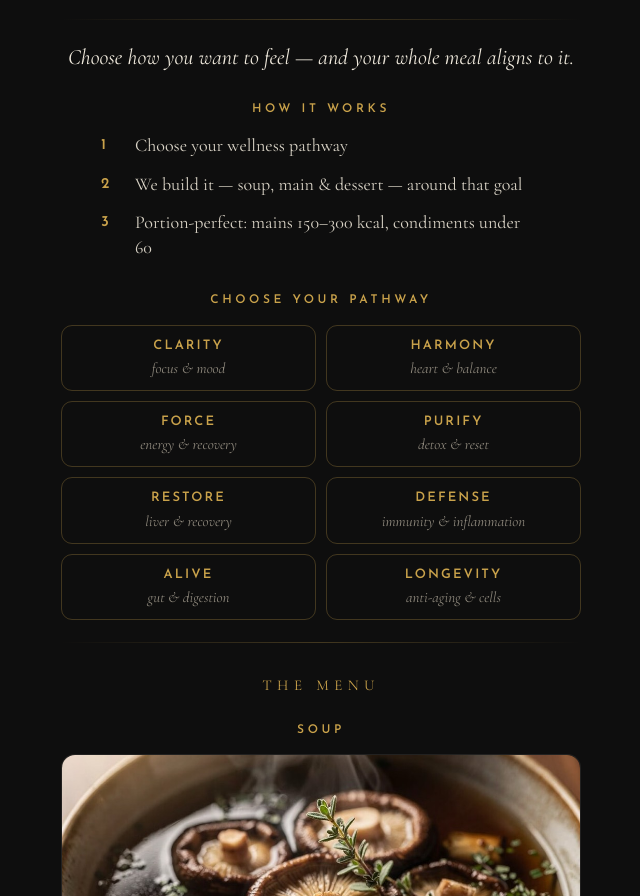
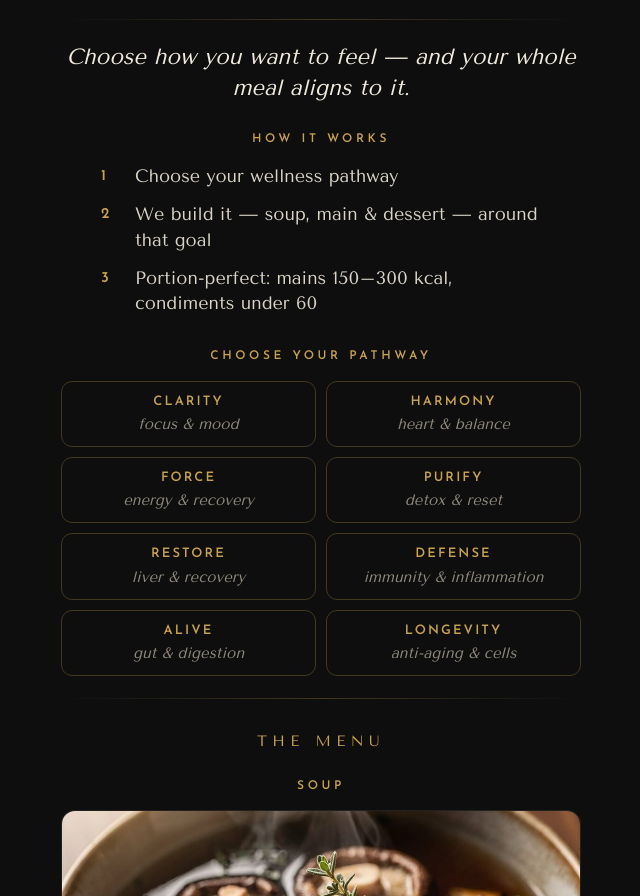
Before and after one commit to amruth9459/nutrition-nest-menu, a plain HTML site: page index.html in a window 1280 px wide. Shown: the part 219-1115 px from the top of the page, without its empty margins (319-959 px from the left). Drawn offline with nearby package versions, Linux system fonts and the light colour scheme.

Commit message:
Tenor Sans typography
Co-Authored-By: Claude Opus 4.8 (1M context) <noreply@anthropic.com>

```diff
--- a/index.html
+++ b/index.html
@@ -4,12 +4,12 @@
 <meta name="theme-color" content="#0e0e0e">
 <title>THE FUNCTIONAL PLATE — Nutrition Nest</title>
 <link rel="preconnect" href="https://fonts.googleapis.com"><link rel="preconnect" href="https://fonts.gstatic.com" crossorigin>
-<link href="https://fonts.googleapis.com/css2?family=Cormorant+Garamond:ital,wght@0,400;0,500;0,600;1,400;1,500&family=Josefin+Sans:wght@300;400;600&display=swap" rel="stylesheet">
+<link href="https://fonts.googleapis.com/css2?family=Tenor+Sans&family=Josefin+Sans:wght@300;400;600&display=swap" rel="stylesheet">
 <style>
 *{box-sizing:border-box;margin:0;padding:0}
 :root{--bg:#0e0e0e;--gold:#c9a24b;--ink:#f1ece1;--muted:#8f897d;--card:#161514;--line:rgba(201,162,75,.28)}
 html{scroll-behavior:smooth}
-body{background:var(--bg);color:var(--ink);font-family:'Cormorant Garamond',Georgia,serif;line-height:1.4;padding-bottom:46px;-webkit-font-smoothing:antialiased}
+body{background:var(--bg);color:var(--ink);font-family:'Tenor Sans',sans-serif;line-height:1.4;padding-bottom:46px;-webkit-font-smoothing:antialiased}
 .wrap{max-width:560px;margin:0 auto;padding:0 20px}
 header{text-align:center;padding:42px 20px 24px}
 header .logo{width:62px;height:auto;margin:0 auto 14px;display:block}
@@ -29,7 +29,7 @@ header .tag{font-family:'Josefin Sans',sans-serif;font-weight:400;font-size:11px
 .chip .cn{display:block;font-family:'Josefin Sans',sans-serif;font-weight:600;letter-spacing:.16em;color:var(--gold);font-size:13px}
 .chip .cf{display:block;font-size:15px;color:var(--muted);font-style:italic;margin-top:3px}
 .menu{margin-top:32px}
-.menu-title{font-family:'Cormorant Garamond',serif;font-size:15px;letter-spacing:.36em;color:var(--gold);text-transform:uppercase;text-align:center;margin-bottom:26px}
+.menu-title{font-family:'Tenor Sans',sans-serif;font-size:15px;letter-spacing:.36em;color:var(--gold);text-transform:uppercase;text-align:center;margin-bottom:26px}
 .station{margin-bottom:26px}
 .station-h{font-family:'Josefin Sans',sans-serif;font-weight:600;font-size:12px;letter-spacing:.3em;color:var(--gold);text-transform:uppercase;text-align:center;margin-bottom:15px}
 .dish{background:var(--card);border:1px solid rgba(255,255,255,.05);border-radius:14px;overflow:hidden;margin-bottom:15px}
```
